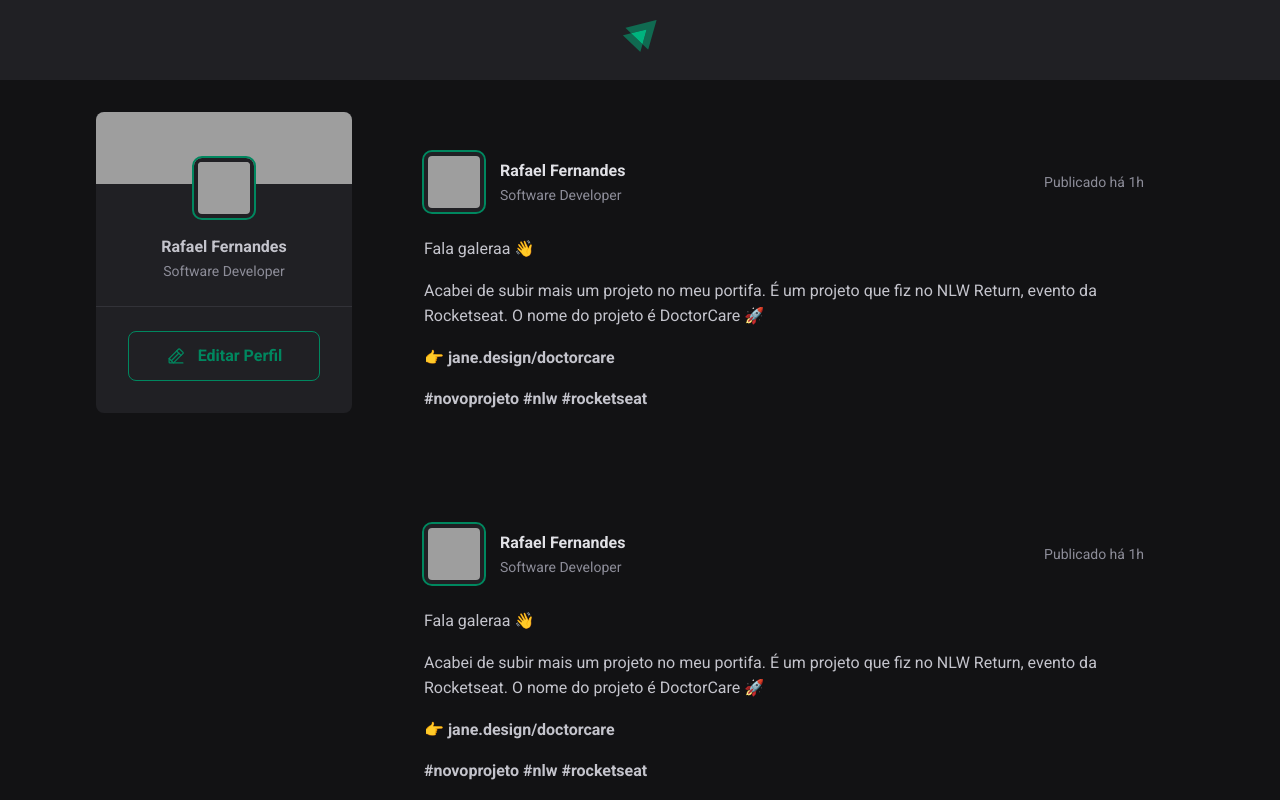
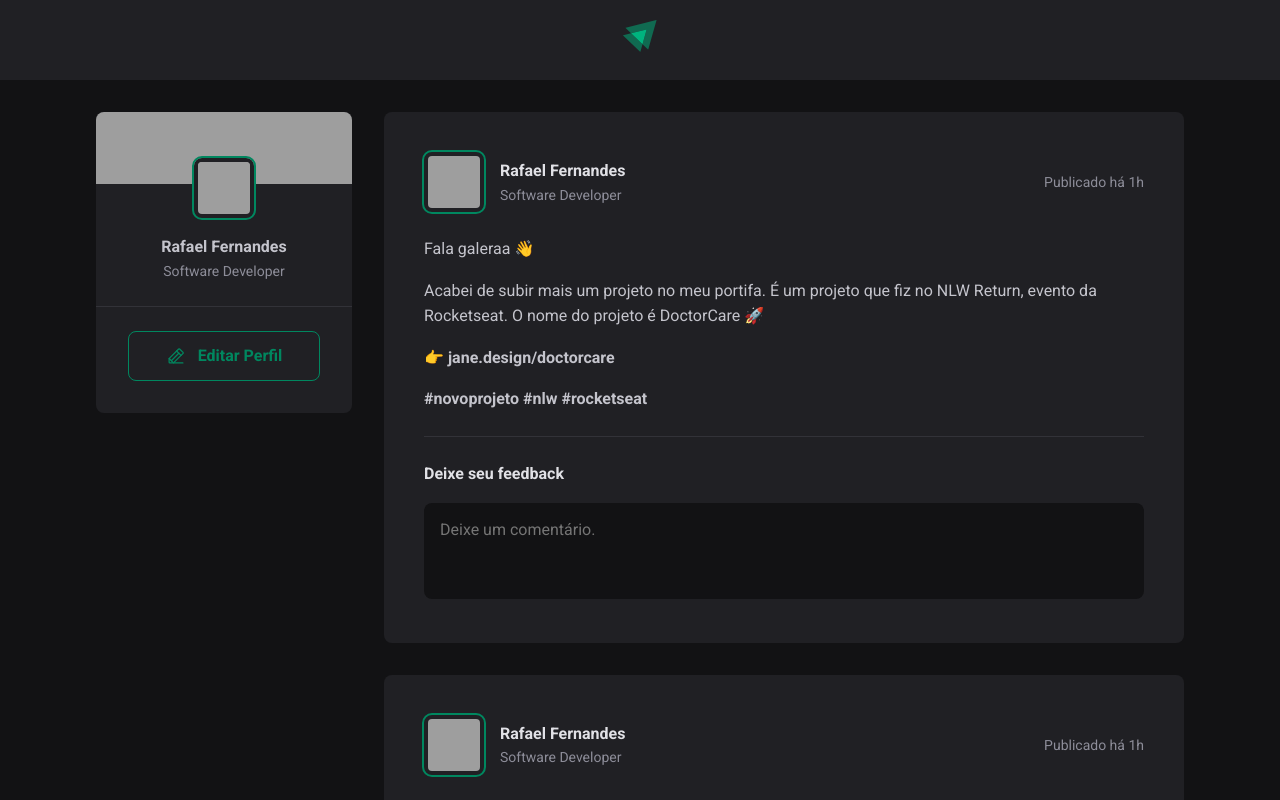
Before and after one commit to raferdev/ignite_social, a React (Vite) app: page / in a window 1280 px wide. Shown: the top 800 px of the page. Built offline with nearby package versions, Linux system fonts and the light colour scheme; grey boxes are pictures that could not be loaded.

Commit message:
feat: new comments html and styles

```diff
--- a/src/components/Post.jsx
+++ b/src/components/Post.jsx
@@ -21,6 +21,13 @@
                 <p ><a href="">#novoprojeto</a> {" "} <a href="">#nlw</a> {" "} <a href="">#rocketseat</a></p>
 
             </div>
+            <form className={styles.commentForm}>
+            <strong>Deixe seu feedback</strong>
+            <textarea placeholder='Deixe um comentário.'/>
+           <footer>
+           <button type="submit">Publicar</button>
+           </footer>
+            </form>
         </article>
     )
 }
--- a/src/components/Post.module.css
+++ b/src/components/Post.module.css
@@ -1,5 +1,5 @@
 .post {
-  background-color: var(gray-400);
+  background-color: var(--gray-800);
   border-radius: 8px;
   padding: 2.5rem;
 }
@@ -63,3 +63,57 @@
   color: var(--gray-400);
   line-height: 1.6;
 }
+
+.commentForm {
+  width: 100%;
+  margin-top: 1.5rem;
+  padding-top: 1.5rem;
+  border-top: 1px solid var(--gray-600);
+}
+
+.commentForm > strong {
+  line-height: 1.6;
+  color: var(--gray-100);
+}
+
+.commentForm textarea {
+  width: 100%;
+  background: var(--gray-900);
+  border: 0;
+  resize: none;
+  height: 6rem;
+  padding: 1rem;
+  border-radius: 8px;
+  color: var(--gray-100);
+  line-height: 1.4;
+  margin-top: 1rem;
+}
+
+.commentForm footer {
+  visibility: hidden;
+  max-height: 0;
+  opacity: 0;
+  transition: max-height 0.3s, opacity 0.3s;
+}
+
+.commentForm:focus-within footer {
+  visibility: initial;
+  max-height: none;
+  opacity: 1;
+}
+
+.commentForm button[type="submit"] {
+  padding: 1rem 1.5rem;
+  margin-top: 1rem;
+  border-radius: 8px;
+  border: 0;
+  background: var(--green-500);
+  color: var(--white);
+  font-weight: bold;
+  cursor: pointer;
+  transition: background-color 0.1s;
+}
+
+.commentForm button[type="submit"]:hover {
+  background: var(--green-300);
+}
--- a/src/global.css
+++ b/src/global.css
@@ -8,8 +8,13 @@
   --gray-800: #202024;
   --gray-900: #121214;
 
+  --green-300: #00b37e;
   --green-500: #00875f;
-  --green-300: #00b37e;
+}
+
+:focus {
+  outline: transparent;
+  box-shadow: 0 0 0 2px var(--green-500);
 }
 
 * {
@@ -17,6 +22,7 @@
   padding: 0;
   box-sizing: border-box;
 }
+
 body {
   background-color: var(--gray-900);
   color: var(--gray-300);
```
